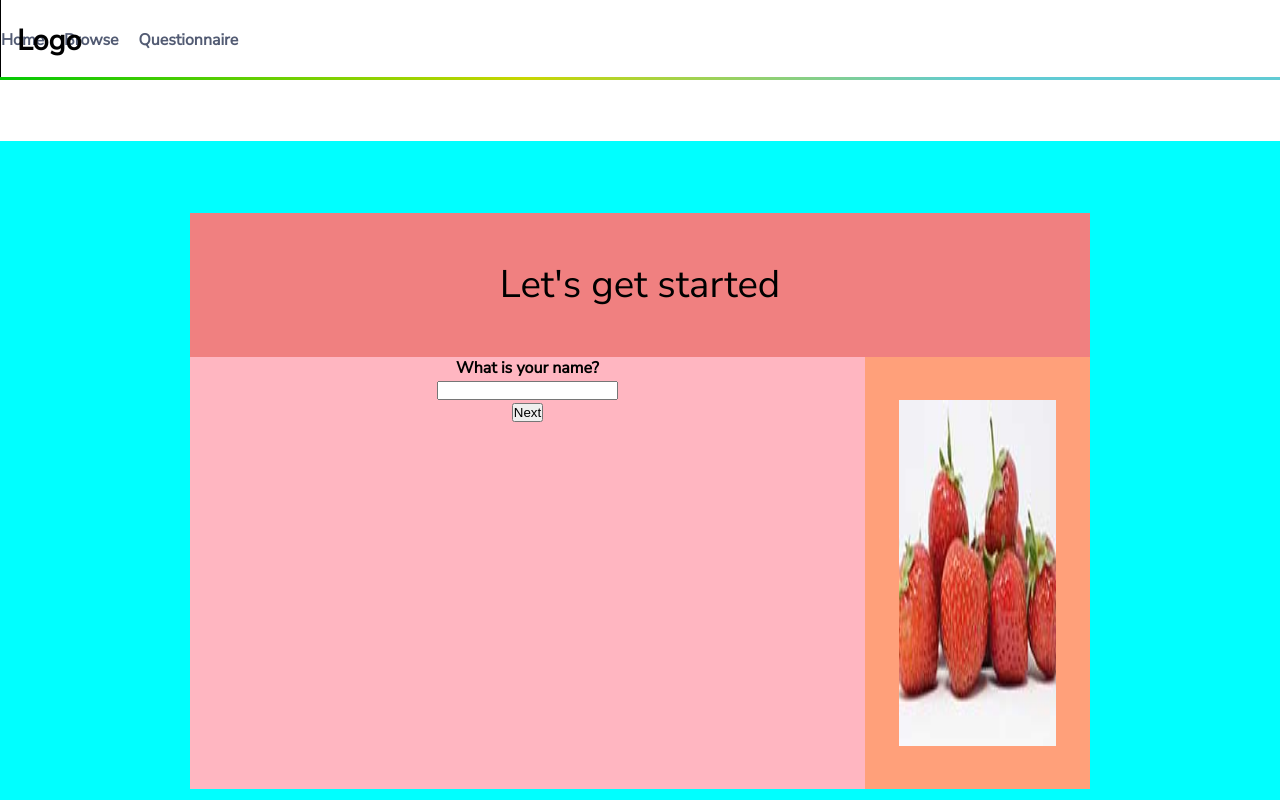
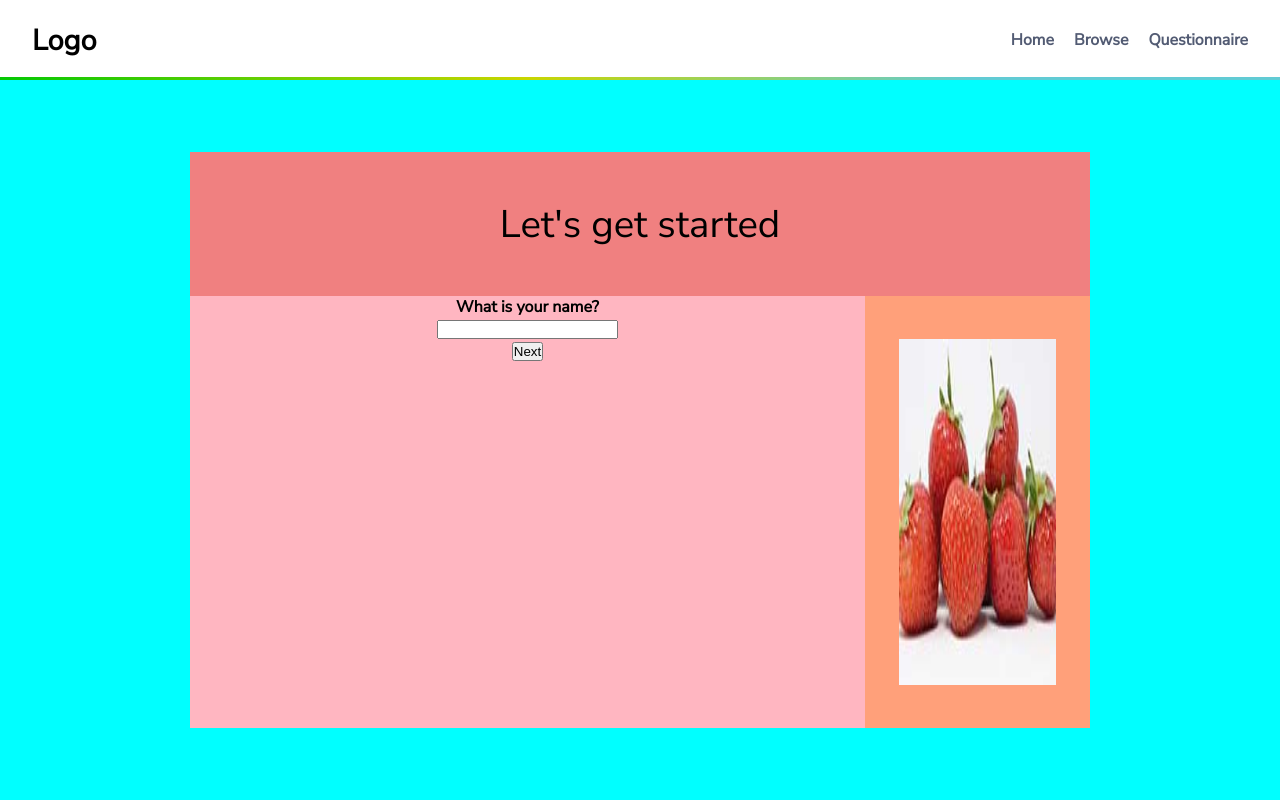
Before and after one commit to SchoolOfCode/w15_collaborative-react-project-fruit-veggie-grow-pro-team-i, a React (Create React App) app in the folder veggie_fruit_growpros/: page / in a window 1280 px wide. Built offline with nearby package versions, Linux system fonts and the light colour scheme.

Commit message:
styling nav bar

```diff
--- a/veggie_fruit_growpros/src/components/BrowsePage/BrowsePage.css
+++ b/veggie_fruit_growpros/src/components/BrowsePage/BrowsePage.css
@@ -19,7 +19,7 @@
 
 .hero-image{
   width: 100%;
-  height: 85vh;
+  height: 75vh;
 }
 
 .CardContainer{
--- a/veggie_fruit_growpros/src/components/NavigationBar/Navbar.css
+++ b/veggie_fruit_growpros/src/components/NavigationBar/Navbar.css
@@ -1,32 +1,18 @@
 .Nav-Conatainer{
     width: 100%;
-    height: 7.6vh;
+    height: 10vh;
 }
+
 .NavbarItems {
     position: fixed;
+    display: flex;
     background-color: white;
     width: 100%;
     height: 10vh;
-    display: flex;
     justify-content: center;
     justify-content: space-between;
-    border-top: solid thick;
-    border-image-source:linear-gradient(to  right,rgb(3, 200, 3),#c8d600 41.07%,#61cbd4 76.05%);
-    border-image-slice: 60 30;
     align-items: center;
     font-size: 1.2rem;
-    z-index: 1;
-    border: solid #000;
-border-width: 0 1px;
-}
-
-.NavbarSpacer{
-    position:relative;
-    background-color: white;
-    width: 100vw;
-    height: 10vh;
-    z-index: 0;
-    border: thin #525b73;
 }
 
 .color-border{
@@ -40,25 +26,19 @@ border-width: 0 1px;
 }
 
 .navbar-logo {
-    position: fixed;
     color: black;
-    margin-left: 1rem;
-}
-
-.menu-icon {
-    margin-left: 0.2rem;
-    font-size: 1.6rem;
+    margin-left: 2rem;
 }
 
 .nav-menu {
     color: black;
-    display: grid;
+    display: flex;
     grid-template-columns: repeat(3, auto);
     grid-gap: 20px;
     list-style: none;
-    text-align: center;
-    justify-content: end;
     margin-right: 2rem;
+    align-items:;
+
 }
 
 .nav-links {
--- a/veggie_fruit_growpros/src/components/NavigationBar/Navbar.js
+++ b/veggie_fruit_growpros/src/components/NavigationBar/Navbar.js
@@ -5,9 +5,9 @@ import './Navbar.css'
 const Navbar = ({changePageFunction}) => {
     return (
         <>
+        <header className="Nav-Conatainer">
         <div className="color-border"></div>
         <nav className="NavbarItems">
-        <div className="NavbarSpacer"></div>
             <h1 className="navbar-logo">Logo</h1>
             <ul className="nav-menu">
                 {MenuItems.map((item, index) => {
@@ -16,29 +16,11 @@ const Navbar = ({changePageFunction}) => {
                             <h5 onClick={() => {changePageFunction(item.function)}} className={item.className}>
                             {item.title}
                             </h5>
-
                         </li>
                     )
                 })}
             </ul>
         </nav>
-
-        <header className="Nav-Conatainer">
-
-            <nav className="NavbarItems">
-                <h1 className="navbar-logo">Logo</h1>
-                <ul className="nav-menu">
-                    {MenuItems.map((item, index) => {
-                        return (
-                            <li key={index}>
-                                <h5 onClick={() => {changePageFunction(item.function)}} className={item.className}>
-                                {item.title}
-                                </h5>
-                            </li>
-                        )
-                    })}
-                </ul>
-            </nav>
         </header>
         </>
     );
--- a/veggie_fruit_growpros/src/components/Questionnaire/questionnaire.css
+++ b/veggie_fruit_growpros/src/components/Questionnaire/questionnaire.css
@@ -8,7 +8,6 @@
     width: 100vw;
     max-width: 100vw;
     background-color: aqua;
-    margin-top: 10vh;
 }
 .QMain {
     /* this is the main container for the questionnaire */
```
